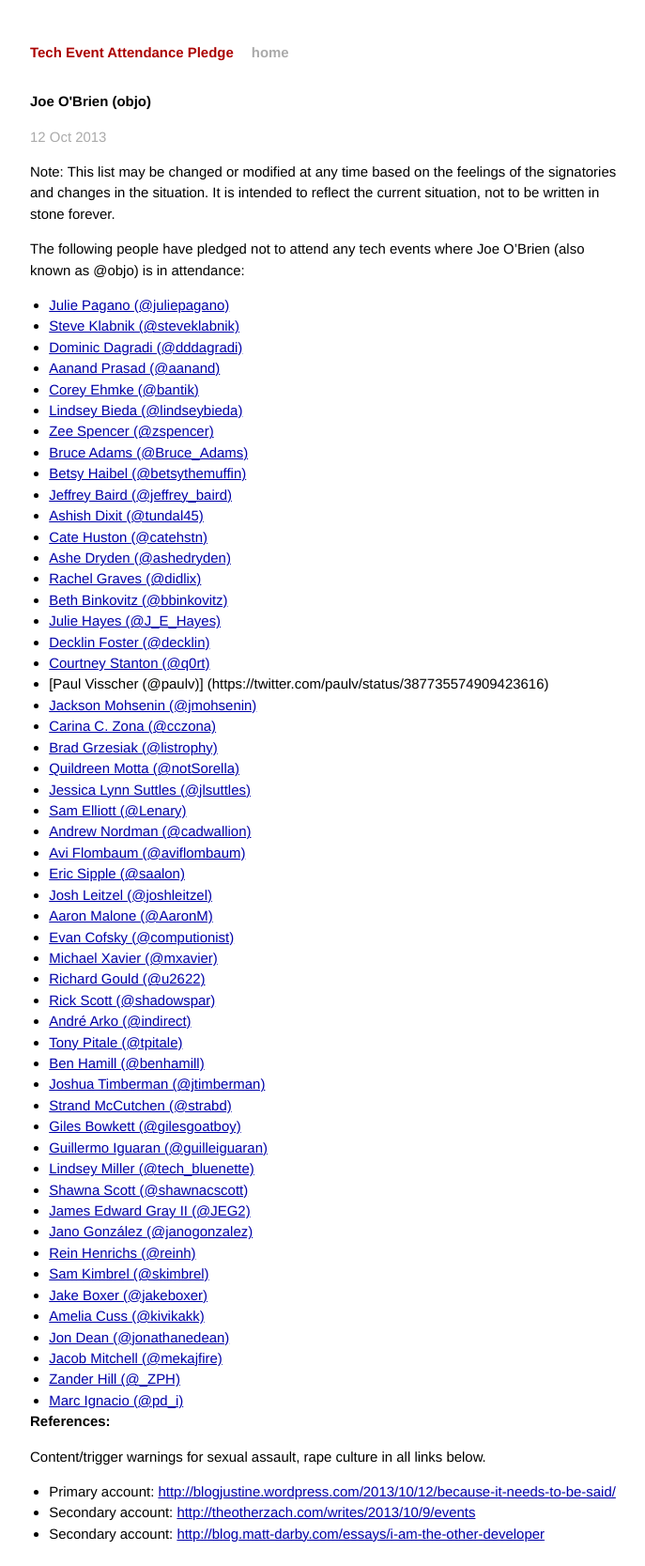
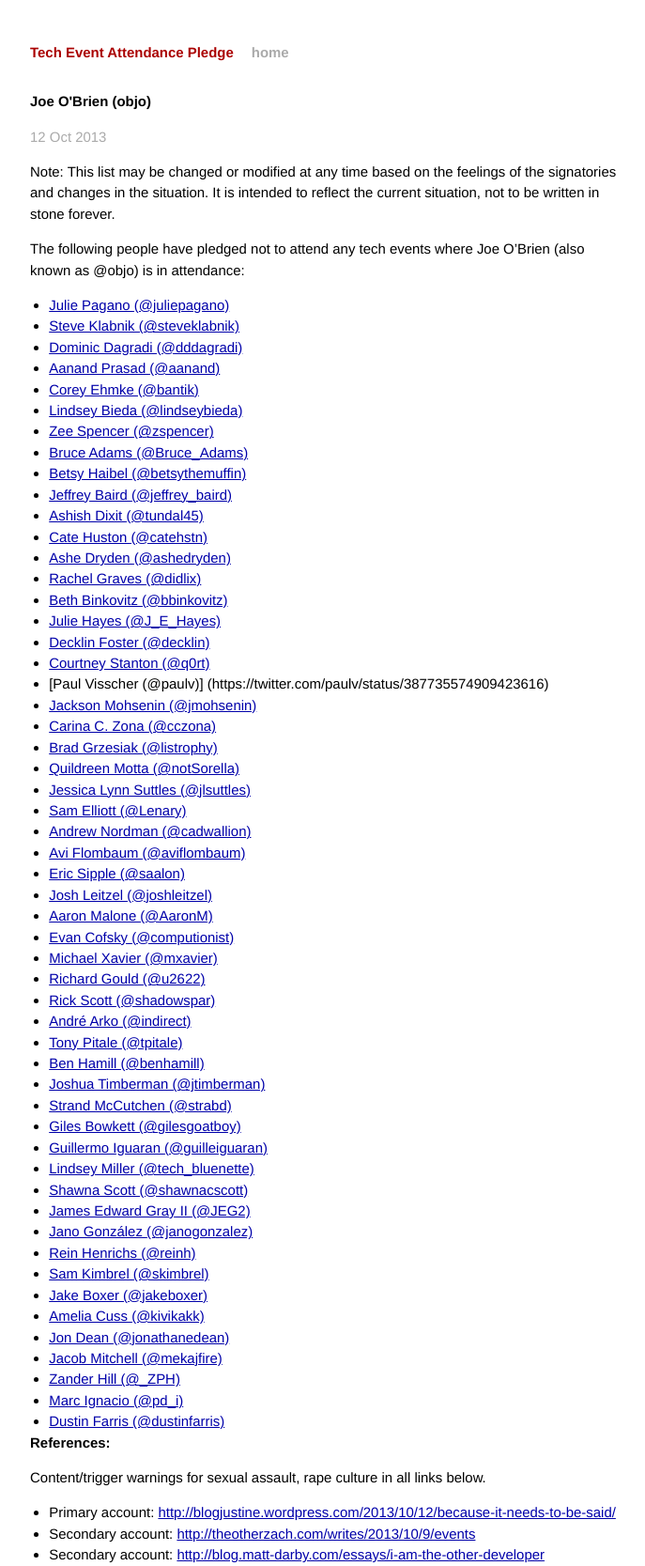
Before and after one commit to techtektek/tech-event-attendance-pledge.github.io, a Jekyll site: the page built from _posts/2013-10-12-objo.markdown, in a window 1280 px wide. Shown: the whole page at 94% size, without its empty margins (294-981 px from the left). Built offline with Jekyll 4.4.1, drawn with Linux system fonts in a browser that asks for light colours; Markdown is read by kramdown in place of the engine named in the settings; before the commit the page ends 1644 px from its top, so only the background shows below that.

Commit message:
Added @dustinfarris to objo pledge list

```diff
--- a/_posts/2013-10-12-objo.markdown
+++ b/_posts/2013-10-12-objo.markdown
@@ -65,6 +65,7 @@ O'Brien (also known as @objo) is in attendance:
 * [Jacob Mitchell (@mekajfire)](https://twitter.com/mekajfire/status/389594040498278400)
 * [Zander Hill (@_ZPH)](https://github.com/tech-event-attendance-pledge/tech-event-attendance-pledge.github.io/pull/47)
 * [Marc Ignacio (@pd_i)](https://twitter.com/pd_i/status/389659795797471232)
+* [Dustin Farris (@dustinfarris)](https://twitter.com/dustinfarris/status/389798541985861632)
 <br/>
 
 <h2>References:</h2>
```
